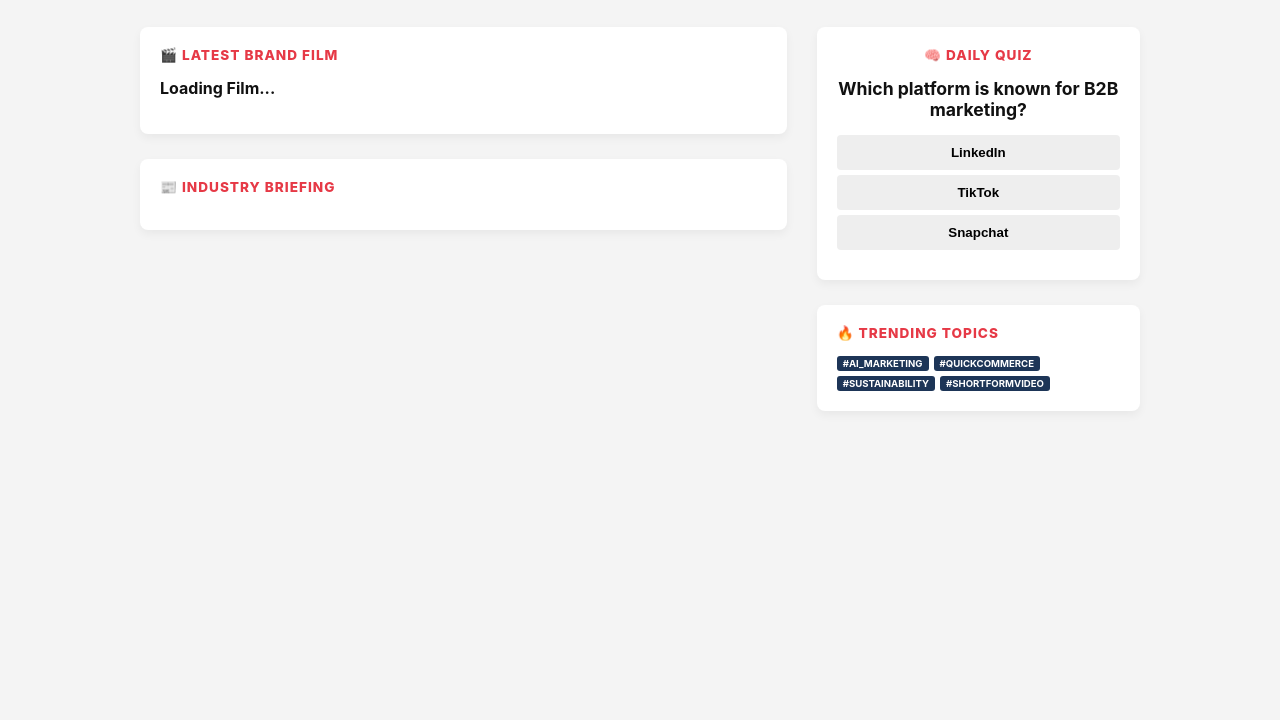
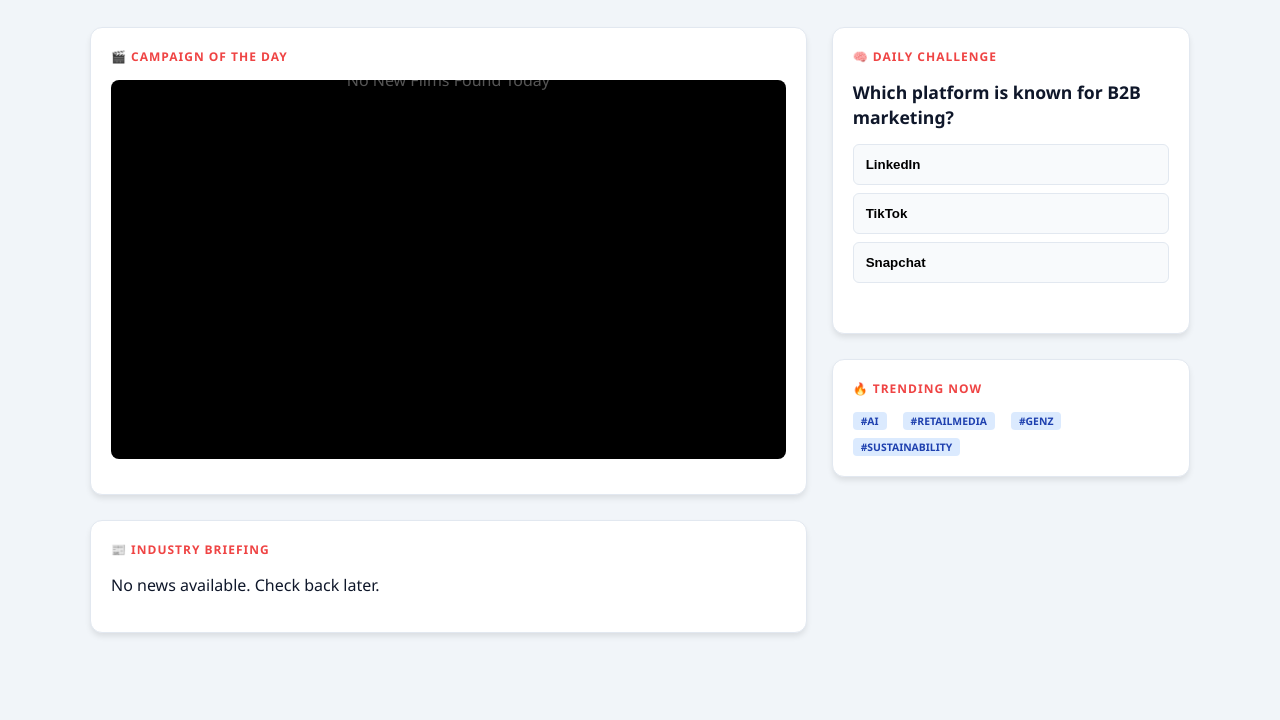
Before and after one commit to paaant-png/Marketing-Intel-Feed, a plain HTML site: page index.html in a window 1280 px wide. Shown: the part 80-800 px from the top of the page. Drawn offline with Linux system fonts and the light colour scheme.

Commit message:
Update index.html

```diff
--- a/index.html
+++ b/index.html
@@ -5,43 +5,43 @@
     <meta name="viewport" content="width=device-width, initial-scale=1.0">
     <title>Marketing Command Center</title>
     <style>
-        :root { --dark: #111; --light: #f4f4f4; --accent: #e63946; --blue: #1d3557; }
-        body { font-family: -apple-system, sans-serif; background: var(--light); color: var(--dark); margin: 0; padding: 20px; }
-        .container { max-width: 1000px; margin: 0 auto; }
+        :root { --dark: #0f172a; --light: #f1f5f9; --accent: #ef4444; --blue: #3b82f6; --card: #ffffff; }
+        body { font-family: 'Segoe UI', system-ui, sans-serif; background: var(--light); color: var(--dark); margin: 0; padding: 20px; }
+        .container { max-width: 1100px; margin: 0 auto; }
 
         /* HEADER */
-        header { display: flex; justify-content: space-between; align-items: flex-end; border-bottom: 3px solid var(--dark); padding-bottom: 15px; margin-bottom: 30px; }
-        h1 { font-size: 2rem; font-weight: 900; text-transform: uppercase; margin: 0; }
-        .date { font-weight: 600; color: #555; }
+        header { border-bottom: 3px solid var(--dark); padding-bottom: 15px; margin-bottom: 30px; display: flex; justify-content: space-between; align-items: baseline; }
+        h1 { font-size: 1.8rem; font-weight: 900; text-transform: uppercase; margin: 0; letter-spacing: -1px; }
+        .date { font-weight: 700; color: #64748b; }
 
-        /* GRID LAYOUT */
-        .dashboard { display: grid; grid-template-columns: 2fr 1fr; gap: 30px; }
+        /* GRID */
+        .dashboard { display: grid; grid-template-columns: 2fr 1fr; gap: 25px; }
 
         /* CARDS */
-        .card { background: #fff; padding: 20px; border-radius: 8px; box-shadow: 0 4px 10px rgba(0,0,0,0.05); margin-bottom: 25px; }
-        .card-header { font-size: 0.85rem; font-weight: 800; color: var(--accent); text-transform: uppercase; margin-bottom: 15px; letter-spacing: 1px; }
+        .card { background: var(--card); padding: 20px; border-radius: 12px; box-shadow: 0 4px 6px -1px rgba(0, 0, 0, 0.1); margin-bottom: 25px; border: 1px solid #e2e8f0; }
+        .card-header { font-size: 0.75rem; font-weight: 800; color: var(--accent); text-transform: uppercase; margin-bottom: 15px; letter-spacing: 1px; display: block; }
 
         /* VIDEO */
-        .video-container { position: relative; padding-bottom: 56.25%; height: 0; overflow: hidden; border-radius: 6px; }
-        .video-container iframe { position: absolute; top: 0; left: 0; width: 100%; height: 100%; }
+        .video-wrapper { position: relative; padding-bottom: 56.25%; height: 0; overflow: hidden; border-radius: 8px; background: #000; }
+        .video-wrapper iframe { position: absolute; top: 0; left: 0; width: 100%; height: 100%; }
 
-        /* NEWS ITEMS */
-        .news-item { margin-bottom: 20px; padding-bottom: 20px; border-bottom: 1px solid #eee; }
-        .news-item:last-child { border: none; padding-bottom: 0; }
-        .tag { background: var(--blue); color: #fff; font-size: 0.6rem; padding: 2px 6px; border-radius: 3px; font-weight: bold; text-transform: uppercase; }
-        .headline { font-size: 1.1rem; font-weight: 700; margin: 5px 0; display: block; text-decoration: none; color: var(--dark); }
-        .headline:hover { color: var(--accent); }
-        .summary { font-size: 0.9rem; color: #666; line-height: 1.5; }
+        /* NEWS */
+        .news-item { padding-bottom: 15px; margin-bottom: 15px; border-bottom: 1px solid #f1f5f9; }
+        .news-item:last-child { border: none; margin-bottom: 0; }
+        .tag { background: #dbeafe; color: #1e40af; font-size: 0.65rem; padding: 2px 8px; border-radius: 4px; font-weight: 700; text-transform: uppercase; margin-right: 8px; }
+        .headline { font-size: 1.05rem; font-weight: 700; color: var(--dark); text-decoration: none; display: block; margin: 6px 0; line-height: 1.4; }
+        .headline:hover { color: var(--blue); }
+        .summary { font-size: 0.9rem; color: #64748b; margin: 0; line-height: 1.5; }
 
-        /* QUIZ WIDGET */
-        .quiz-box { text-align: center; }
-        .question { font-size: 1.1rem; font-weight: 700; margin-bottom: 15px; }
-        .option-btn { display: block; width: 100%; padding: 10px; margin: 5px 0; background: #eee; border: none; border-radius: 4px; cursor: pointer; font-weight: 600; transition: 0.2s; }
-        .option-btn:hover { background: #ddd; }
-        .correct { background: #d4edda !important; color: #155724; }
-        .wrong { background: #f8d7da !important; color: #721c24; }
+        /* QUIZ */
+        .question { font-size: 1.1rem; font-weight: 700; margin-bottom: 15px; line-height: 1.4; }
+        .opt-btn { display: block; width: 100%; padding: 12px; margin: 8px 0; background: #f8fafc; border: 1px solid #e2e8f0; border-radius: 6px; cursor: pointer; font-weight: 600; text-align: left; transition: 0.2s; }
+        .opt-btn:hover { background: #f1f5f9; border-color: #cbd5e1; }
+        .correct { background: #dcfce7 !important; border-color: #86efac !important; color: #166534; }
+        .wrong { background: #fee2e2 !important; border-color: #fca5a5 !important; color: #991b1b; }
 
-        @media (max-width: 768px) { .dashboard { grid-template-columns: 1fr; } }
+        /* RESPONSIVE */
+        @media (max-width: 800px) { .dashboard { grid-template-columns: 1fr; } }
     </style>
 </head>
 <body>
@@ -55,30 +55,32 @@
     <div class="dashboard">
         <div class="main-col">
             <div class="card">
-                <div class="card-header">🎬 Latest Brand Film</div>
-                <div id="videoContainer"></div>
-                <h3 id="videoTitle" style="margin-top:10px; font-size:1rem;">Loading Film...</h3>
+                <span class="card-header">🎬 Campaign of the Day</span>
+                <div id="videoContainer" class="video-wrapper">
+                    <div style="display:flex; align-items:center; justify-content:center; height:100%; color:#fff;">Fetching latest film...</div>
+                </div>
+                <h3 id="videoTitle" style="margin-top:15px; font-size:1rem; margin-bottom:0;"></h3>
             </div>
 
             <div class="card">
-                <div class="card-header">📰 Industry Briefing</div>
-                <div id="newsFeed"></div>
+                <span class="card-header">📰 Industry Briefing</span>
+                <div id="newsFeed">Loading news...</div>
             </div>
         </div>
 
         <div class="side-col">
-            <div class="card quiz-box">
-                <div class="card-header">🧠 Daily Quiz</div>
-                <div id="quizContainer">Loading...</div>
+            <div class="card">
+                <span class="card-header">🧠 Daily Challenge</span>
+                <div id="quizContainer">Loading quiz...</div>
             </div>
 
             <div class="card">
-                <div class="card-header">🔥 Trending Topics</div>
-                <div style="display:flex; flex-wrap:wrap; gap:5px;">
-                    <span class="tag">#AI_Marketing</span>
-                    <span class="tag">#QuickCommerce</span>
+                <span class="card-header">🔥 Trending Now</span>
+                <div style="display:flex; gap:8px; flex-wrap:wrap;">
+                    <span class="tag">#AI</span>
+                    <span class="tag">#RetailMedia</span>
+                    <span class="tag">#GenZ</span>
                     <span class="tag">#Sustainability</span>
-                    <span class="tag">#ShortFormVideo</span>
                 </div>
             </div>
         </div>
@@ -88,58 +90,67 @@
 <script>
     async function init() {
         try {
-            const res = await fetch('./news.json');
+            // Add a cache buster to force fresh data load
+            const res = await fetch('./news.json?v=' + new Date().getTime());
+            if (!res.ok) throw new Error("File not found");
             const data = await res.json();
 
             // 1. Date
             document.getElementById('dateDisplay').innerText = data.date;
 
-            // 2. Video
-            if(data.video) {
+            // 2. Video Logic
+            if(data.video && data.video.video_id) {
                 document.getElementById('videoContainer').innerHTML = `
-                    <div class="video-container">
                     <iframe src="https://www.youtube.com/embed/${data.video.video_id}" frameborder="0" allowfullscreen></iframe>
-                    </div>`;
+                `;
                 document.getElementById('videoTitle').innerText = data.video.title;
+            } else {
+                document.getElementById('videoContainer').innerHTML = `<div style="display:flex; align-items:center; justify-content:center; height:100%; background:#eee; color:#555;">No New Films Found Today</div>`;
             }
 
             // 3. News Feed
-            const newsHTML = data.news.map(item => `
+            if (data.news && data.news.length > 0) {
+                document.getElementById('newsFeed').innerHTML = data.news.map(item => `
                     <div class="news-item">
+                        <div style="display:flex; align-items:center; margin-bottom:5px;">
                             <span class="tag">${item.category}</span>
+                        </div>
                         <a href="${item.link}" target="_blank" class="headline">${item.title}</a>
                         <p class="summary">${item.summary}</p>
                     </div>
                 `).join('');
-            document.getElementById('newsFeed').innerHTML = newsHTML;
+            } else {
+                document.getElementById('newsFeed').innerHTML = "<p>No news available. Check back later.</p>";
+            }
 
-            // 4. Quiz
+            // 4. Quiz Logic
             const quiz = data.quiz;
             let optionsHTML = quiz.options.map((opt, index) =>
-                `<button class="option-btn" onclick="checkAnswer(this, ${index}, ${quiz.a})">${opt}</button>`
+                `<button class="opt-btn" onclick="check(this, ${index}, ${quiz.a})">${opt}</button>`
             ).join('');
 
             document.getElementById('quizContainer').innerHTML = `
                 <div class="question">${quiz.q}</div>
                 ${optionsHTML}
-                <div id="quizResult" style="margin-top:10px; font-weight:bold;"></div>
+                <div id="qResult" style="margin-top:10px; font-weight:bold; height:20px;"></div>
             `;
 
         } catch (e) {
-            console.log("Loading error");
+            console.error(e);
+            document.getElementById('newsFeed').innerHTML = "<p style='color:red'>System Error: Run the GitHub Action to generate data.</p>";
         }
     }
 
-    function checkAnswer(btn, index, correctIndex) {
-        const result = document.getElementById('quizResult');
-        if(index === correctIndex) {
+    function check(btn, idx, correct) {
+        const res = document.getElementById('qResult');
+        if(idx === correct) {
             btn.classList.add('correct');
-            result.innerText = "Correct! 🎉";
-            result.style.color = "green";
+            res.innerText = "Correct! +10 Points";
+            res.style.color = "green";
         } else {
             btn.classList.add('wrong');
-            result.innerText = "Wrong! Try again.";
-            result.style.color = "red";
+            res.innerText = "Wrong answer.";
+            res.style.color = "red";
         }
     }
 
```
Lines whose indentation alone changed are shown as unchanged.
